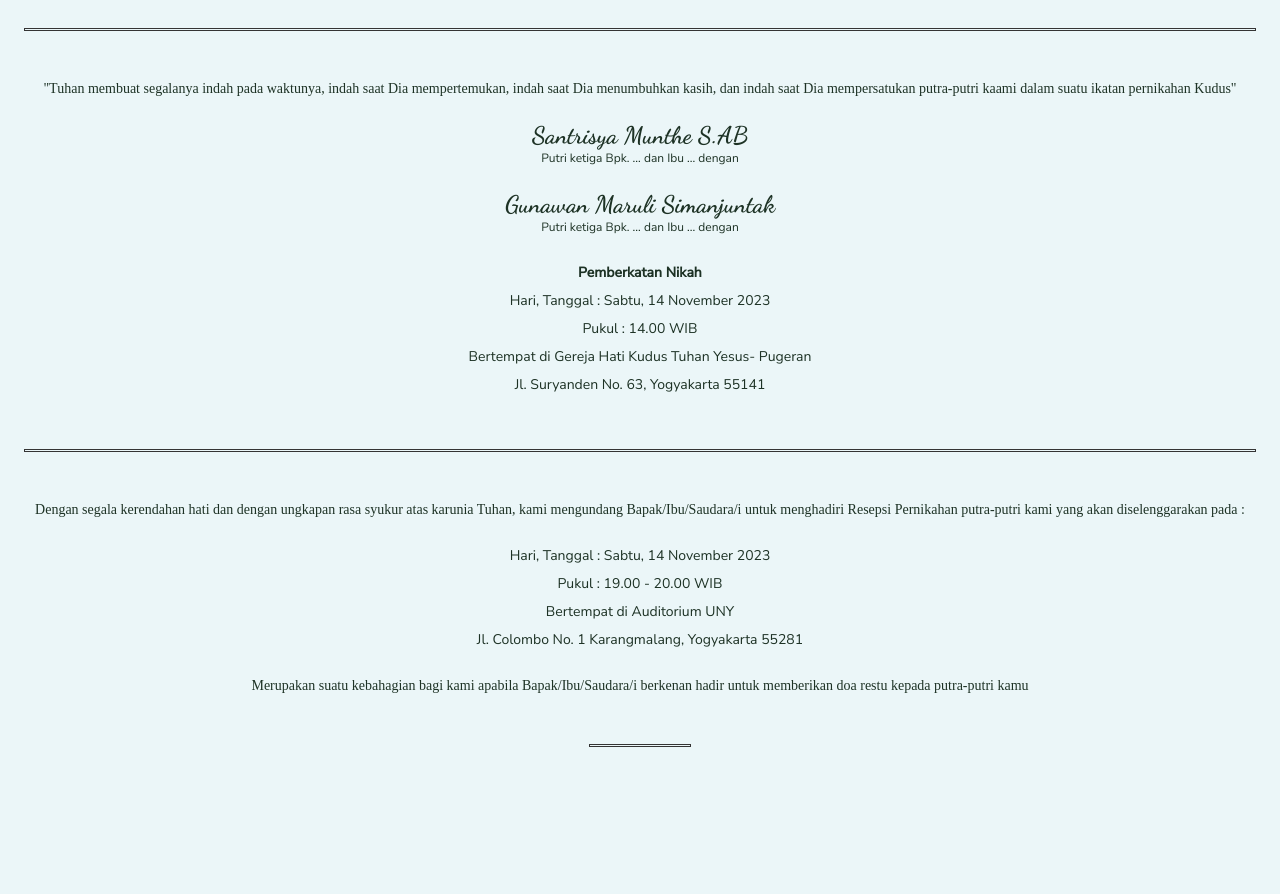
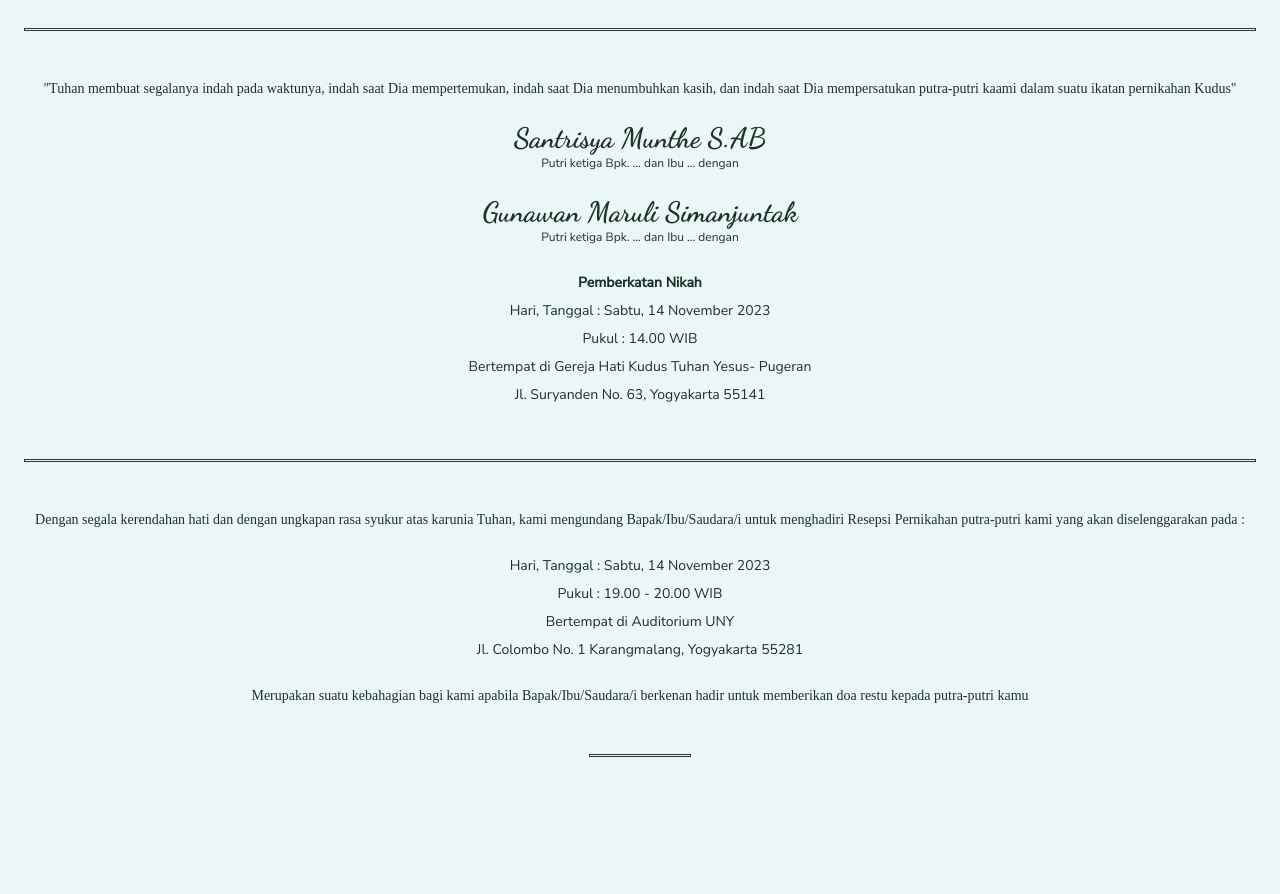
Before and after one commit to audyalvasyha/wedding.github.io, a plain HTML site: page index.html in a window 1280 px wide. Shown: the part 3140-4034 px from the top of the page. Drawn offline with nearby package versions, Linux system fonts and the light colour scheme; a web font is replaced by a local one.

Commit message:
Update index.html

```diff
--- a/index.html
+++ b/index.html
@@ -180,9 +180,9 @@
             mempertemukan, indah saat Dia menumbuhkan kasih, dan indah saat Dia
             mempersatukan putra-putri kaami dalam suatu ikatan pernikahan Kudus"
           </p>
-          <h2 class="mempelai" style="margin-top: 24px;font-size: 1.5rem;">Santrisya Munthe S.AB</h2>
+          <h2 class="mempelai" style="margin-top: 24px;font-size: 1.75rem;">Santrisya Munthe S.AB</h2>
           <p class="parent">Putri ketiga Bpk. ... dan Ibu ... dengan</p>
-          <h2 class="mempelai" style="margin-top: 24px;font-size: 1.5rem;">Gunawan Maruli Simanjuntak</h2>
+          <h2 class="mempelai" style="margin-top: 24px;font-size: 1.75rem;">Gunawan Maruli Simanjuntak</h2>
           <p class="parent">Putri ketiga Bpk. ... dan Ibu ... dengan</p>
           <div class="detail-acara">
             <strong style="margin-top: 24px">Pemberkatan Nikah</strong>
```
